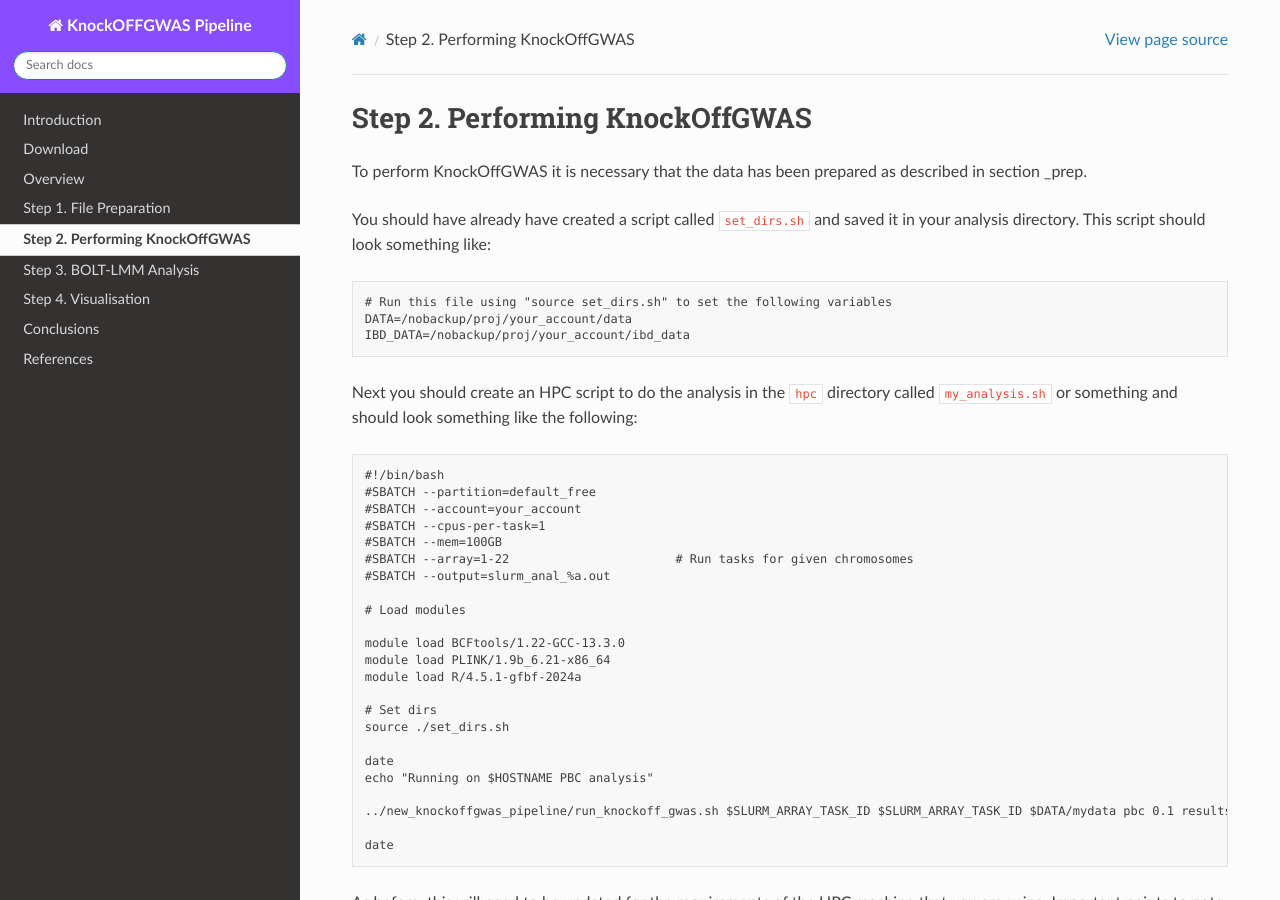
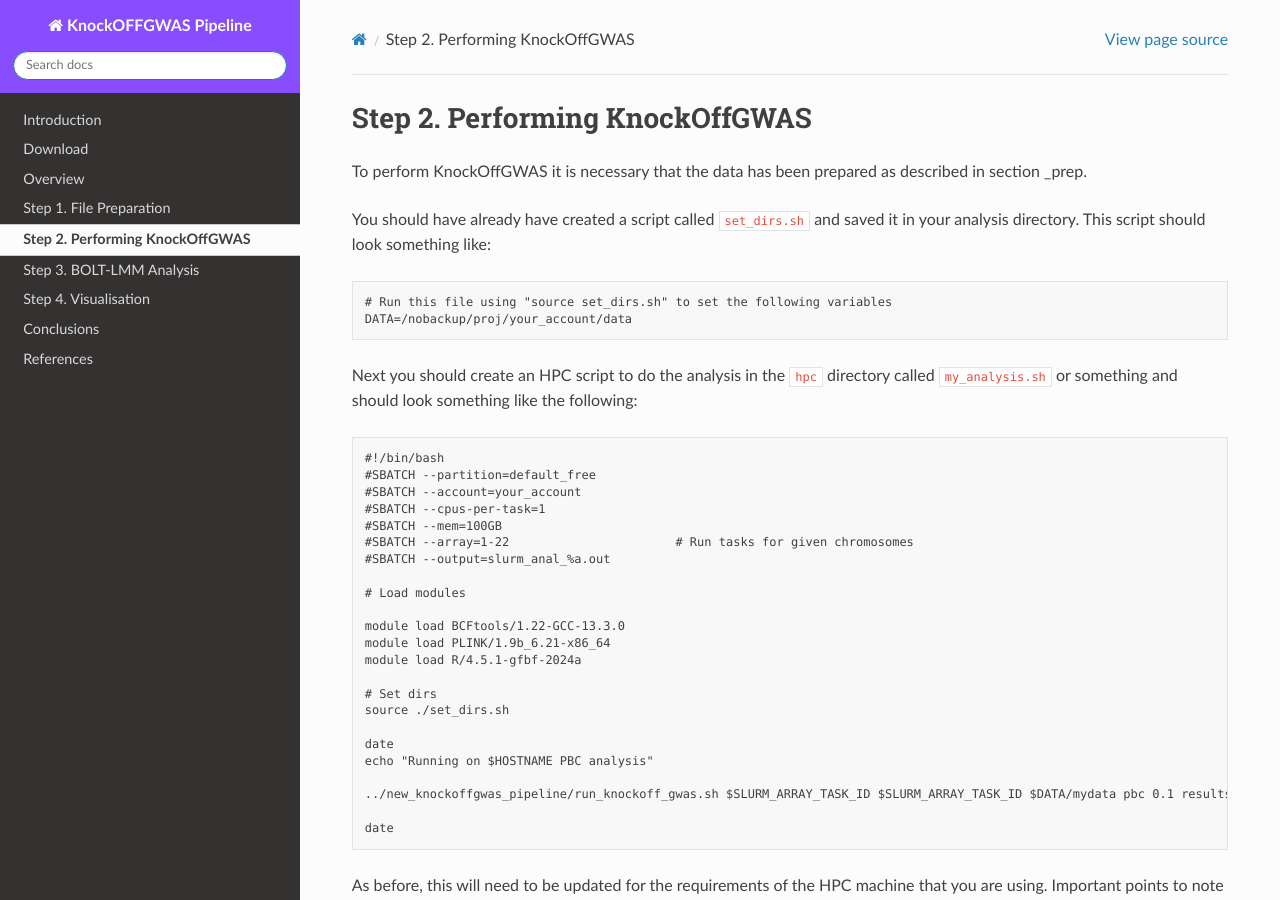
Before and after one commit to NewcastleRSE/knockoff-gwas, a Sphinx documentation site: the page built from docs/analysis.rst, in a window 1280 px wide and 900 px high. Built offline with Sphinx 7.4.7 and the Read the Docs theme 3.1.0, drawn with Linux system fonts in a browser that asks for light colours.

Commit message:
keep .sample file

```diff
--- a/docs/analysis.rst
+++ b/docs/analysis.rst
@@ -11,7 +11,6 @@
 
     # Run this file using "source set_dirs.sh" to set the following variables
     DATA=/nobackup/proj/your_account/data
-    IBD_DATA=/nobackup/proj/your_account/ibd_data
 
 Next you should create an HPC script to do the analysis in the ``hpc`` directory called ``my_analysis.sh`` or something and should look something like the following:
 
```
Also changed, not shown: 1 other file.
